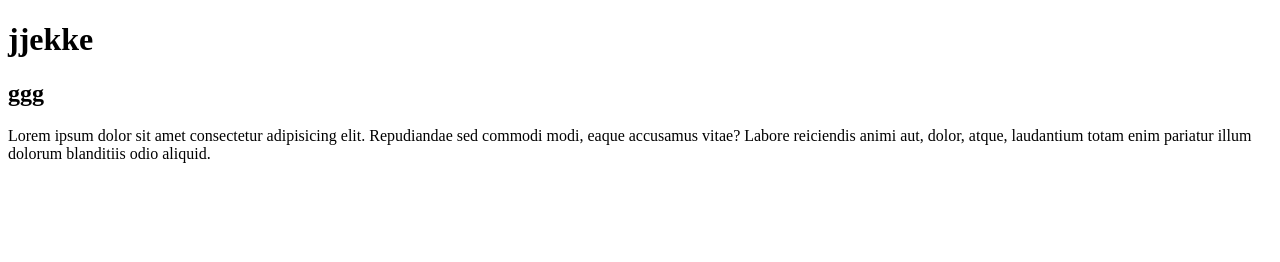
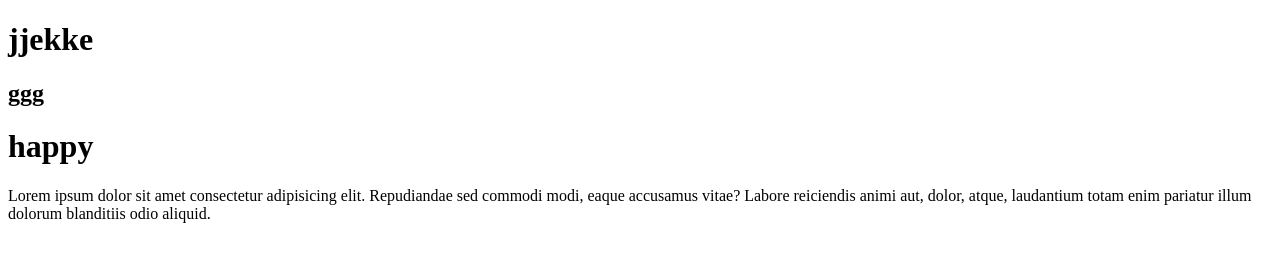
Before and after one commit to arunnarangali/demo-2, a plain HTML site: page index.html in a window 1280 px wide. Drawn offline with Linux system fonts and the light colour scheme.

Commit message:
Update index.html

```diff
--- a/index.html
+++ b/index.html
@@ -9,6 +9,7 @@
 <body>
     <h1>jjekke</h1>
     <h2>ggg</h2>
+    <h1>happy</h1>
     <p>Lorem ipsum dolor sit amet consectetur adipisicing elit. Repudiandae sed commodi modi, eaque accusamus vitae? Labore reiciendis animi aut, dolor, atque, laudantium totam enim pariatur illum dolorum blanditiis odio aliquid.</p>
 </body>
 </html>
```
